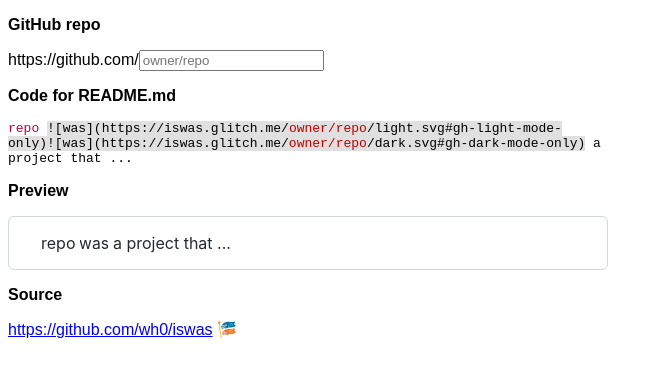
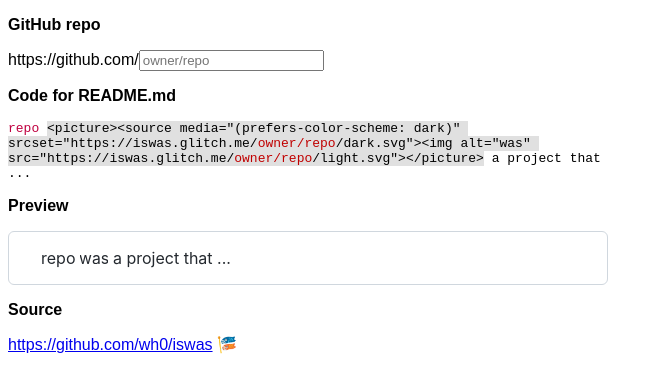
Before and after one commit to wh0/iswas, a website: page public/index.html in a window 1280 px wide. Shown: the whole page, without its empty margins (0-663 px from the left). Drawn offline with Linux system fonts and the light colour scheme.

Commit message:
way to break everything github

```diff
--- a/public/index.html
+++ b/public/index.html
@@ -31,7 +31,7 @@
 <p>https://github.com/<input id="in-owner-repo" placeholder="owner/repo"></p>
 <p><strong>Code for README.md</strong></p>
 <pre class="md">
-<span class="repo">repo</span> <span class="code">![was](https://iswas.glitch.me/<span class="owner-repo">owner/repo</span>/light.svg#gh-light-mode-only)![was](https://iswas.glitch.me/<span class="owner-repo">owner/repo</span>/dark.svg#gh-dark-mode-only)</span> a project that ...
+<span class="repo">repo</span> <span class="code">&lt;picture&gt;&lt;source media="(prefers-color-scheme: dark)" srcset="https://iswas.glitch.me/<span class="owner-repo">owner/repo</span>/dark.svg"&gt;&lt;img alt="was" src="https://iswas.glitch.me/<span class="owner-repo">owner/repo</span>/light.svg"&gt;&lt;/picture&gt;</span> a project that ...
 </pre>
 <p><strong>Preview</strong></p>
 <p class="preview"><span class="repo">repo</span> <img id="preview-img" alt="was" src="light-was.svg"> a project that ...</p>
```
Also changed, not shown: README.md.
